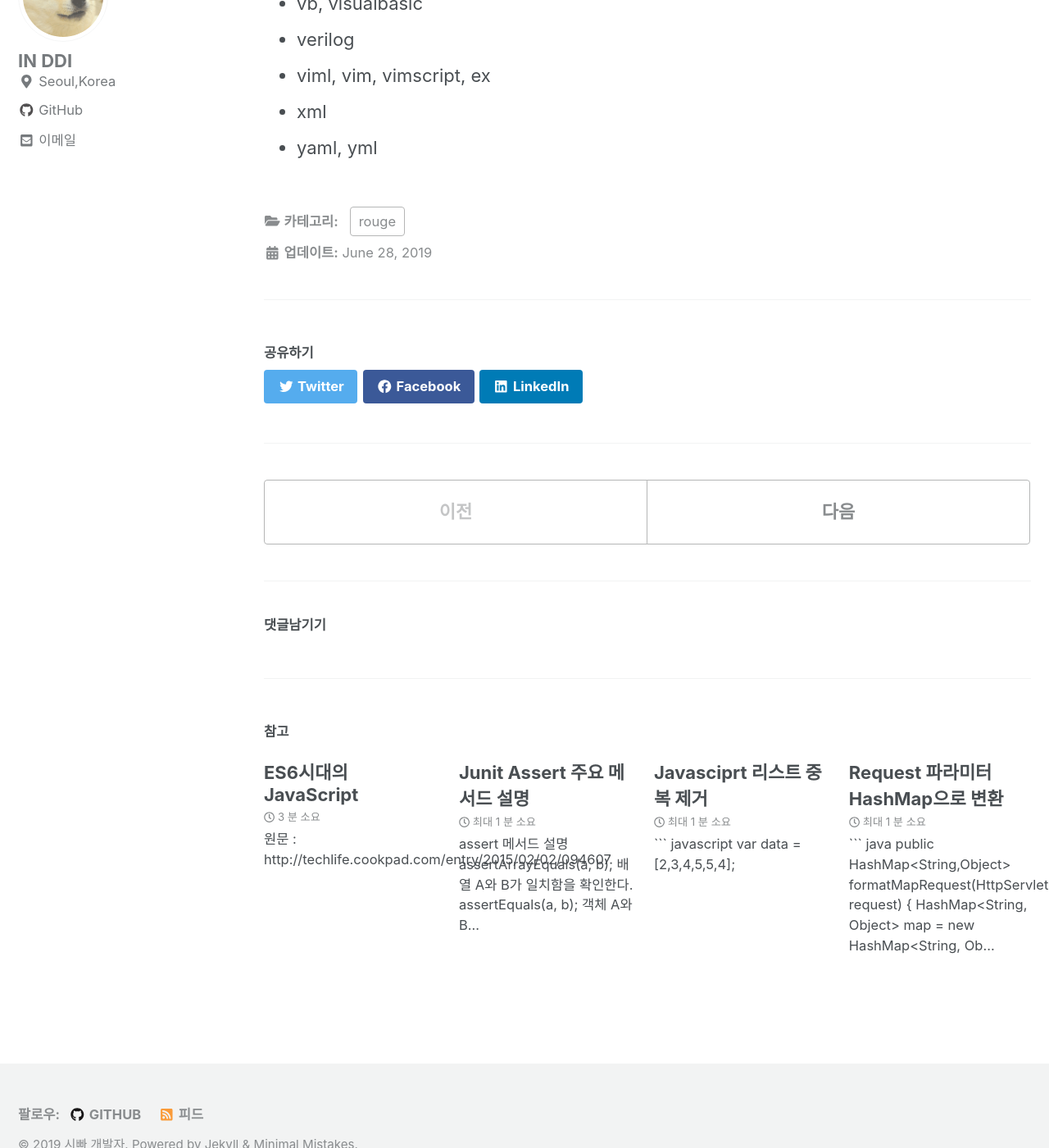
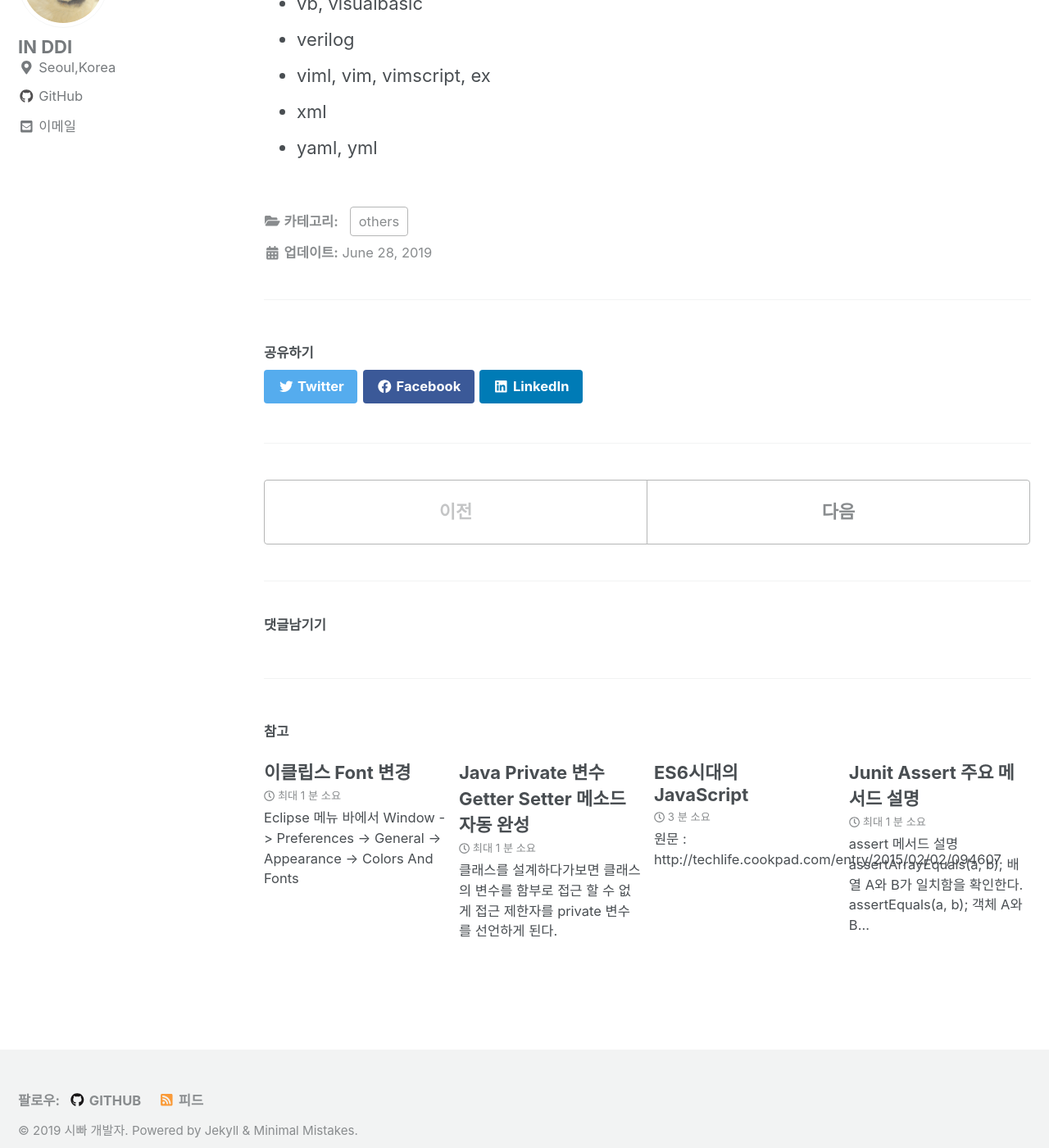
Before and after one commit to InSeok9068/inseok9068.github.io, a Jekyll site: the page built from _posts/others/2019-06-28-rouge-language.md, in a window 1280 px wide and 1400 px high, scrolled down 4668 px. Shown: the whole window at 82% size. Built offline with Jekyll 4.4.1, drawn with Linux system fonts in a browser that asks for light colours; cached includes are drawn as plain includes; nearby versions of some CDN libraries; comment, search, counter and statistics services are not loaded.

Commit message:
블로그 포스팅

````diff
--- /dev/null
+++ b/_posts/java/2019-10-07-java-get-set-method.md
@@ -0,0 +1,56 @@
+---
+title: "Java Private 변수 Getter Setter 메소드 자동 완성"
+categories:
+  - java
+tags :
+  - eclipse
+---
+
+클래스를 설계하다가보면 클래스의 변수를 함부로 접근 할 수 없게 접근 제한자를 private 변수를 선언하게 된다.
+
+private를 사용하게 되면 변수를 접근 하는데 Get 메소드와 Set 메소드가 필요하게 된다.
+
+이러한 메서드를 이클립스에서는 하나씩 메서드를 선언하는 번거로움을 덜기 위해 자동완성 기능이 있다.
+
+```java
+public class TEST_CLASS {
+
+	private int num;
+
+	private String text;
+
+}
+
+```
+
+![IMAGE1](/assets/images/post/2019-10-07-java-get-set-method-image1.png)
+
+![IMAGE2](/assets/images/post/2019-10-07-java-get-set-method-image2.png)
+
+원하는 변수를 선택하여 적용을 시키면 아래와 같이 자동으로 getter setter 메소드를 생성 해주는것을 볼 수 있다.
+
+```java
+public class TEST_CLASS {
+
+	private int num;
+
+	private String text;
+
+	public int getNum() {
+		return num;
+	}
+
+	public void setNum(int num) {
+		this.num = num;
+	}
+
+	public String getText() {
+		return text;
+	}
+
+	public void setText(String text) {
+		this.text = text;
+	}
+
+}
+```
--- a/_posts/others/2019-06-28-rouge-language.md
+++ b/_posts/others/2019-06-28-rouge-language.md
@@ -1,7 +1,7 @@
 ---
 title: "Rouge가 지원하는 언어 목록"
 categories:
-  - rouge
+  - others
 ---
 ### 지원 언어 목록
 
--- /dev/null
+++ b/_posts/others/2019-10-07-eclipse-change-font.md
@@ -0,0 +1,15 @@
+---
+title: "이클립스 Font 변경"
+categories:
+  - others
+tags :
+  - eclipse
+---
+
+Eclipse 메뉴 바에서 Window -> Preferences -> General -> Appearance -> Colors And Fonts
+
+![IMAGE1](/assets/images/post/2019-10-07-eclipse-change-font-image1.PNG)
+
+![IMAGE1](/assets/images/post/2019-10-07-eclipse-change-font-image2.PNG)
+
+원하는 글꼴과 크기를 변경 할 수 있다.
````
Also changed, not shown: assets/images/post/2019-10-07-eclipse-change-font-image1.PNG (added), assets/images/post/2019-10-07-eclipse-change-font-image2.PNG (added), assets/images/post/2019-10-07-java-get-set-method-image1.png (added), assets/images/post/2019-10-07-java-get-set-method-image2.PNG (added).
